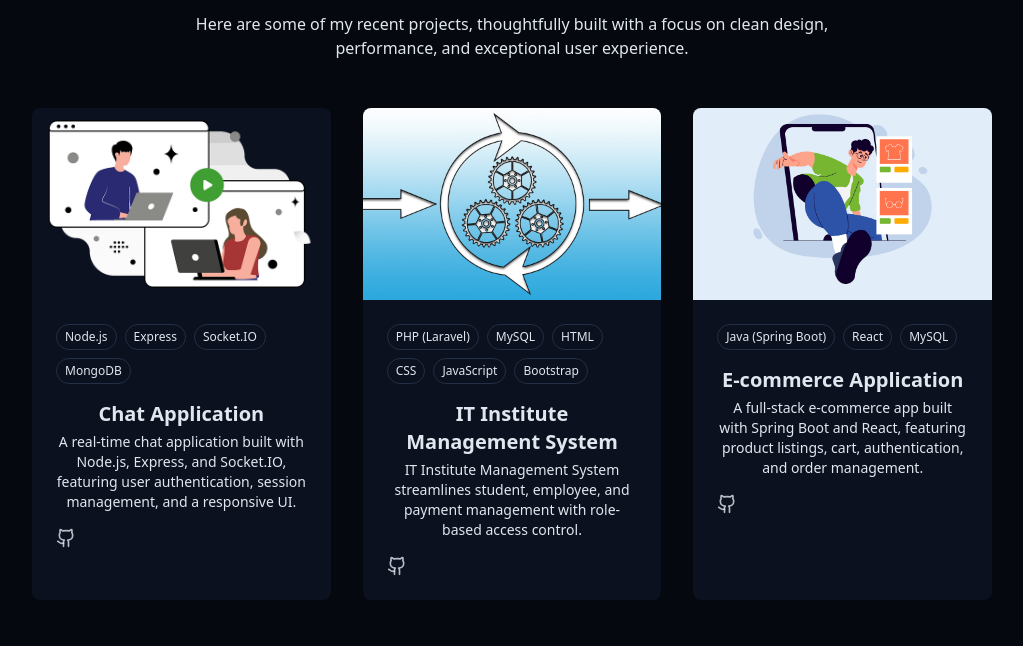
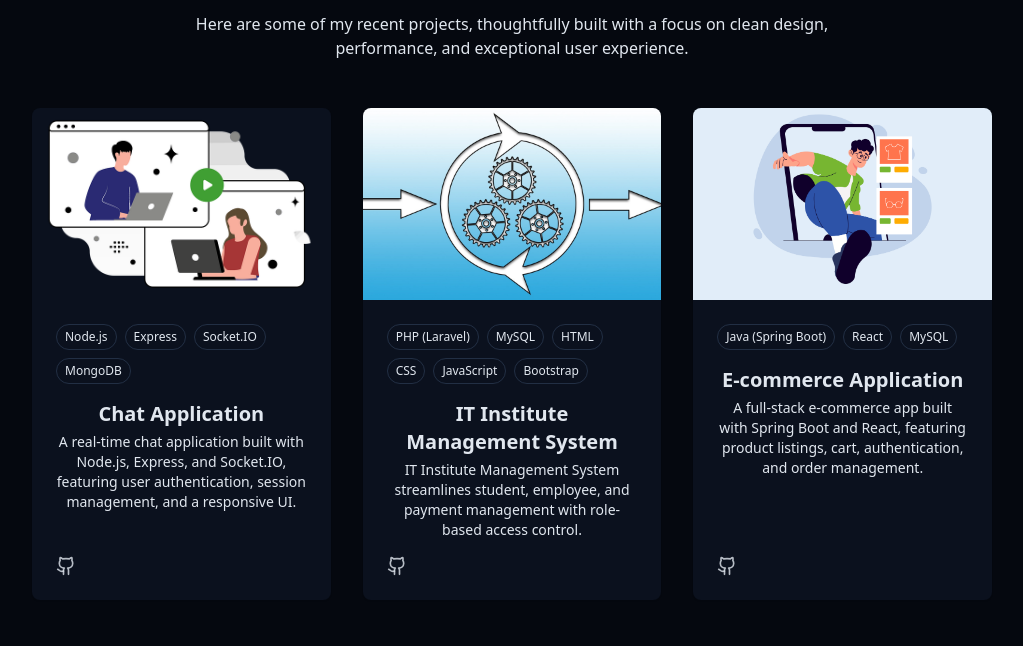
Before and after one commit to kawsar96/portfolio, a React (Vite) app: page / in a window 1280 px wide. Shown: the part 5572-6218 px from the top of the page, without its empty margins (128-1151 px from the left). Built offline with nearby package versions, Linux system fonts and the light colour scheme.

Commit message:
ProjectsSection is fixed

```diff
--- a/src/components/ProjectsSection.jsx
+++ b/src/components/ProjectsSection.jsx
@@ -50,8 +50,9 @@ export const ProjectsSection = () => {
           {projects.map((project, key) => (
             <div
               key={key}
-              className="group bg-card rounded-lg overflow-hidden shadow-xs card-hover"
+              className="group bg-card rounded-lg overflow-hidden shadow-xs card-hover flex flex-col"
             >
+              {/* Image */}
               <div className="h-48 overflow-hidden">
                 <img
                   src={project.image}
@@ -59,28 +60,27 @@ export const ProjectsSection = () => {
                   className="w-full h-full object-cover transition-transform duration-500 group-hover:scale-110"
                 />
               </div>
-              <div className="p-6">
+
+              {/* Content */}
+              <div className="p-6 flex flex-col flex-grow">
                 <div className="flex flex-wrap gap-2 mb-4">
                   {project.tags.map((tag) => (
-                    <span className="px-2 py-1 text-xs font-medium border rounded-full bg-secondary text-secondary-foreground">
+                    <span
+                      key={tag}
+                      className="px-2 py-1 text-xs font-medium border rounded-full bg-secondary text-secondary-foreground"
+                    >
                       {tag}
                     </span>
                   ))}
                 </div>
 
                 <h3 className="text-xl font-semibold mb-1">{project.title}</h3>
-                <p className="text-muted-foreground text-sm mb-4">
+                <p className="text-muted-foreground text-sm mb-4 flex-grow">
                   {project.description}
                 </p>
-                <div className="flex justify-between items-center">
-                  <div className="flex space-x-3">
-                    {/* <a
-                      href={project.demoUrl}
-                      target="_blank"
-                      className="text-foreground/80 hover:text-primary transition-colors duration-300"
-                    >
-                      <ExternalLink size={20} />
-                    </a> */}
+
+                {/* GitHub Icon at bottom */}
+                <div className="mt-auto flex justify-start">
                   <a
                     href={project.githubUrl}
                     target="_blank"
@@ -88,7 +88,6 @@ export const ProjectsSection = () => {
                   >
                     <Github size={20} />
                   </a>
-                  </div>
                 </div>
               </div>
             </div>
```
Lines whose indentation alone changed are shown as unchanged.
